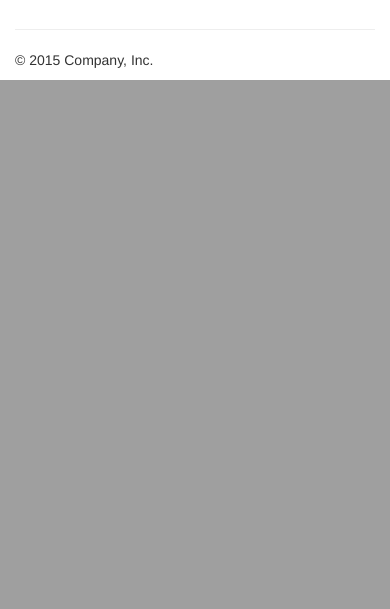
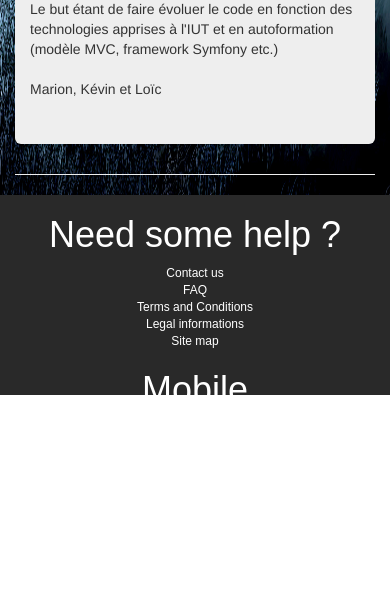
Before and after one commit to MarionCrp/Projet, a PHP site: page / in a window 390 px wide. Shown: the part 852-1461 px from the top of the page. Before the commit the page ends 932 px from the top, so only its background shows below. Run offline with PHP 8.4, Linux system fonts and the light colour scheme; some libraries are stand-ins or nearby versions.

Commit message:
footer en bas, + bande recherche ...

```diff
--- a/assets/css/css/style_2.css
+++ b/assets/css/css/style_2.css
@@ -5,10 +5,6 @@
 div  .users_list * {
 	text-align: center;
 }
-
-
-
-
 
 #wallpaper {
   margin:0;
@@ -18,30 +14,45 @@ div  .users_list * {
   background-size: cover;  version standardisée
 }
 */
+
+
 body {
+    background-color:white;
+    opacity:100%;
 	  padding:0;
-    padding-top: 65px;
+    padding-top: 50px;
     margin:0;
+    height:100%;
+    min-height: 800px;
+
+
 /*
   background: url(fond_accueil.jpg) no-repeat center fixed;
   -webkit-background-size: cover;  pour anciens Chrome et Safari
   background-size: cover;  version standardisée */
 }
 
-footer {
 
-	background-color: 222222;
+.center {
+  width : 100%;
+  margin:0;
+  padding:0;
+  background: url("fond_accueil.jpg") no-repeat center;
+  background-attachment: fixed;
+  -webkit-background-size: cover;
+  background-size: 100% 100%;
+  min-height: calc(100vh - 40px);
 }
 
-
-.jumbotron {
-  margin:0;
-  padding:0;
-  background: url(http://hdwallpapers.cat/wallpaper/cgi_city_olympics_white_ny_abstract_3d_and_hd-wallpaper-1399011.jpg) no-repeat center fixed;
-  -webkit-background-size: cover;  pour anciens Chrome et Safari
-  background-size: cover;  version standardisée
+#zone_opacity{
+  width: 100%;
+  min-height: 100px;
+  background-color:grey;
+  color:white;
+  opacity:0.8;
+  margin-bottom: 30px;
+  margin-top: 30px;
 }
-
 
 .dropdown-menu .glyphicon {
   padding: 20px;
@@ -58,3 +69,29 @@ footer {
 .description {
   width: auto;
 }
+
+.footer
+{
+  height: 200px;
+  width : 100%;
+  background-color : #292929;
+  color : white;
+  font-family : Dayrom, sans-serif;
+  font-size : 12px;
+  margin : 0;
+}
+
+.footer a{
+  color: white;
+}
+
+.col-md-4 .footer-part
+{
+  color:white;
+}
+
+.footer a:hover
+{
+  color:orange;
+  text-decoration: underline;
+}
--- a/index.php
+++ b/index.php
@@ -68,7 +68,8 @@ include_once('autoload.php');
       </div><!-- /.container -->
     </nav><!-- /.navbar -->
 
-    <div class="container" id="wallpaper">
+    <div class ="center">
+	    <div class="container">
 
 	   		<?php
 
@@ -87,12 +88,50 @@ include_once('autoload.php');
 
 			?>
 
+		 	<hr>
+
+	    </div><!--/.container-->
+	</div> <!--/.center-->
+
+</body>
+
+<footer class="footer">
+
+	<div class="row">
 
 
-      <hr>
 
-      <footer>
-        <p>&copy; 2015 Company, Inc.</p>
+		<div class="col-md-4"> <!-- <div id ="help"> -->
+		<div class="footer-part text-center">
+			<h1> Need some help ?</h1>
+			<div class ="element_footer"><a href =Moovincity-accueil.html> Contact us </a> </div>
+			<div class ="element_footer"><a href =Moovincity-accueil.html> FAQ </a> </div>
+			<div class ="element_footer"><a href =Moovincity-accueil.html> Terms and Conditions </a> </div>
+			<div class ="element_footer"><a href =Moovincity-accueil.html> Legal informations </a> </div>
+			<div class ="element_footer"><a href =Moovincity-accueil.html> Site map </a> </div>
+			</div>
+		</div>
+
+		<div class="col-md-4">
+			<div class="footer-part text-center">
+				<h1> Mobile</h1>
+				<div class ="element_footer"><a href =Moovincity-accueil.html> App for Iphone later ... </a> </div>
+				<div class ="element_footer"><a href =Moovincity-accueil.html> App for Android later ... </a> </div>
+				<div class ="element_footer"><a href =Moovincity-accueil.html> Mobile Site later ... </a> </div>
+			</div>
+		</div>
+
+		<div class="col-md-4">
+		<div class="footer-part text-center">
+			<h1> Working with us</h1>
+			<div class ="element_footer"><a href =Moovincity-accueil.html> Guides </a> </div>
+			<div class ="element_footer"><a href =Moovincity-accueil.html> Business propositions </a> </div>
+			<div class ="element_footer"><a href =Moovincity-accueil.html> Partnerships </a> </div>
+			<div class ="element_footer"><a href =Moovincity-accueil.html> Employment opportunities </a> </div>
+			</div>
+		</div>
+	</div>
+
 </footer>
 
-    </div><!--/.container-->
+</html>
--- a/view/home.php
+++ b/view/home.php
@@ -51,7 +51,11 @@
 			else  {
 				?>
 
-				<!-- <div id ="apres"> -->
+
+				<div id ="zone_opacity">
+					test
+				</div>
+
 				<div class="jumbotron">
 						<p>
 							<H2> Ce projet est un site de rencontres multiculturelles. Son objectif est de mettre en relation : </H2>
@@ -73,6 +77,8 @@
 							<br/>
 							Marion, Kévin et Loïc<br/>
 
+
+
 						</p>
 
 				</div>
```
Lines whose indentation alone changed are shown as unchanged.
